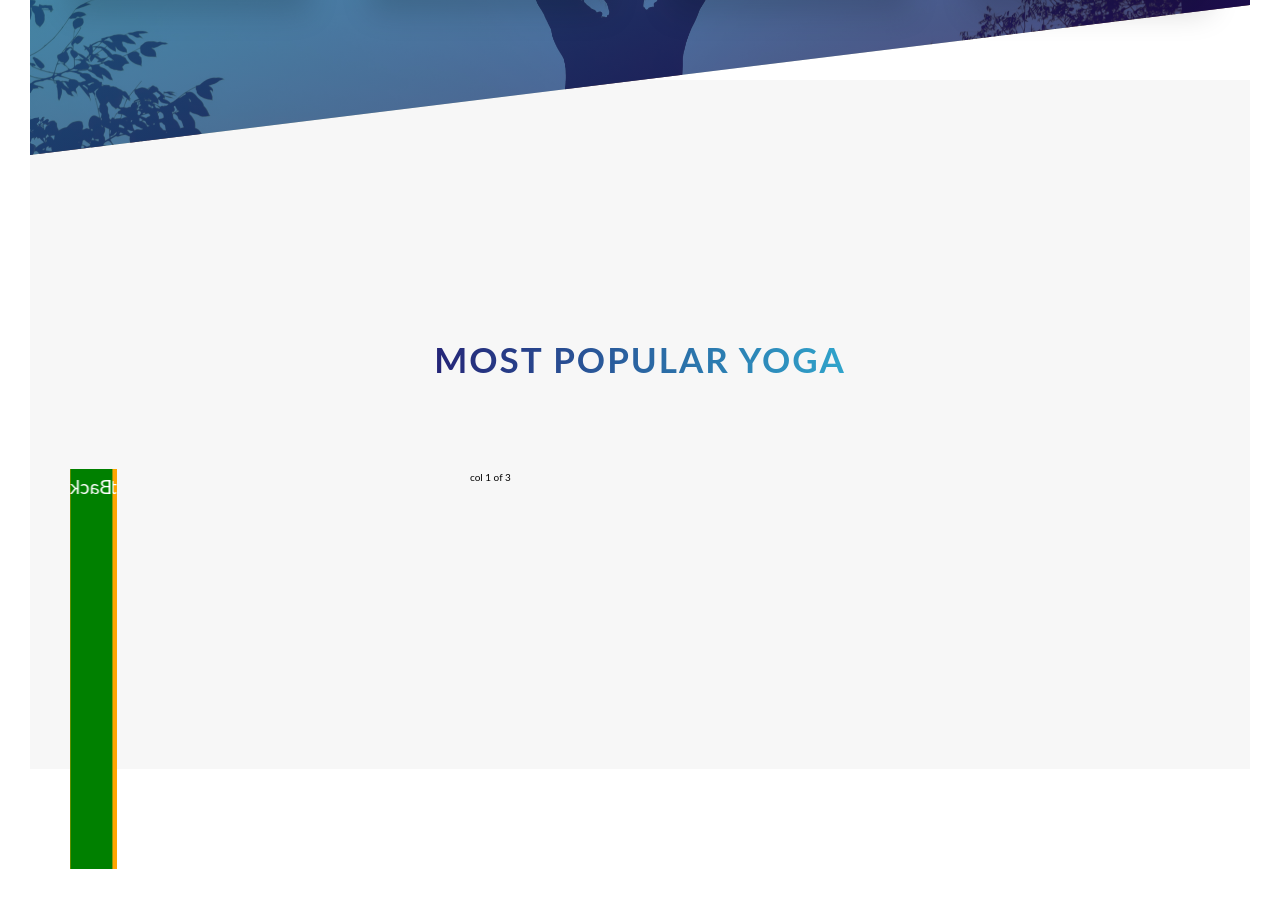
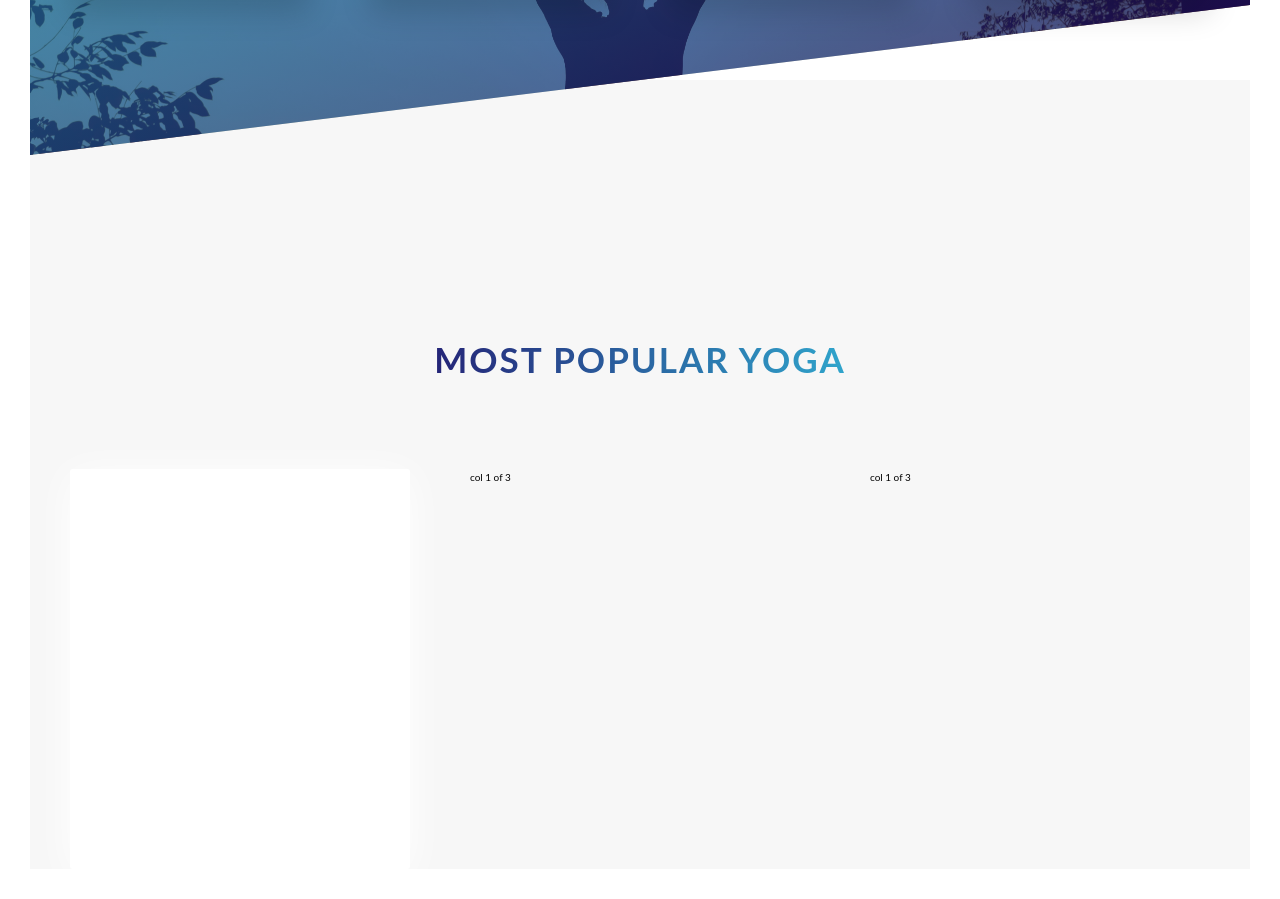
Before and after one commit to Jyotisaini123400/CSS_SCSS, a website: page Project 1/index.html in a window 1280 px wide. Shown: the part 1740-2639 px from the top of the page. Before the commit the page ends 2609 px from the top, so only its background shows below. Drawn offline with Linux system fonts and the light colour scheme.

Commit message:
10. Building the Tours Section - Part 1

```diff
--- a/Project 1/index.html
+++ b/Project 1/index.html
@@ -145,16 +145,16 @@
         </div>
       </section>
       <section class="section-tour">
-        <div class="u-center-text u-margin-bottom-big">
-          <h2 class="heading-secondary">
+        <div class="u-center-text u-margin-bottom-big ">
+          <h2 class="heading-secondary ">
         Most Popular yoga
           </h2>
         </div>
         <div class="row">
           <div class="col-1-of-3">
             <div class="card">
-            <div class="card_side card_side-front">Front</div>
-            <div class="card_side card_side-back">Back</div>
+            <div class="card_side card_side-front">Front </div>
+            <div class="card_side card_side-back card_side-back-1">Back </div>
           </div>
         </div>
           <div class="col-1-of-3">col 1 of 3</div>
--- a/Project 1/package.json
+++ b/Project 1/package.json
@@ -4,7 +4,7 @@
   "description": "landing page for natours",
   "main": "index.js",
   "scripts": {
-    "compile:sass": "node-sass sass/main.scss css/style.css "
+    "compile:sass": "node-sass sass/main.scss css/style.css -w"
   },
   "author": "Jyoti",
   "license": "ISC",
--- a/Project 1/sass/abstracts/_variables.scss
+++ b/Project 1/sass/abstracts/_variables.scss
@@ -6,6 +6,13 @@ $black-color: #000;
 $grey-color-light-1: #f7f7f7;
 $white-color: #fff;
 $light-black: rgba(161, 158, 158, 0.966);
+$color-light-yellow: #ffb900;
+$color-dark-yellow: #ff7730;
+$color-green: #7ed56f;
+$color-green-light: #55c57a;
+$color-tertiary-light: #2998ff;
+$color-dark-light: #5643fa;
+
 //font
 $default-font-size: 1.6rem;
 
--- a/Project 1/sass/components/_card.scss
+++ b/Project 1/sass/components/_card.scss
@@ -1,22 +1,36 @@
 .card {
   perspective: 150rem;
   -moz-perspective: 150rem;
+  position: relative;
+  height: 40rem;
 
   &_side {
-    background-color: rgb(255, 81, 0);
+    background-color: white;
     height: 40rem;
     transition: all 0.8s;
-    font-size: 2rem;
+    font-size: 5rem;
     color: $white-color;
     position: absolute;
     top: 0;
     left: 0;
+    width: 100%;
+    backface-visibility: hidden;
+    border-radius: 3px;
+    box-shadow: 0 0.5rem 4rem rgba($black-color);
+
     &-front {
-      background-color: orange;
+      background-color: white;
     }
     &-back {
-      background-color: green;
+      background-color: white;
       transform: rotateY(180deg);
+      &-1 {
+        background-image: linear-gradient(
+          to right bottom,
+          $color-light-yellow,
+          $color-dark-yellow
+        );
+      }
     }
   }
   &:hover &_side-front {
--- a/Project 1/sass/main.scss
+++ b/Project 1/sass/main.scss
@@ -11,9 +11,10 @@
 /* Components*/
 
 @import "components/button";
+@import "components/_card";
+
 @import "components/composition";
 @import "components/feature-box";
-@import "components/_card";
 /* Layout*/
 @import "layout/grid";
 
--- a/Project 1/sass/pages/_home.scss
+++ b/Project 1/sass/pages/_home.scss
@@ -22,5 +22,5 @@
 
 .section-tour {
   background-color: $grey-color-light-1;
-  padding: 25rem 0 30rem 0;
+  padding: 25rem 0 40rem 0;
 }
```
Also changed, not shown: Project 1/css/style.css.
